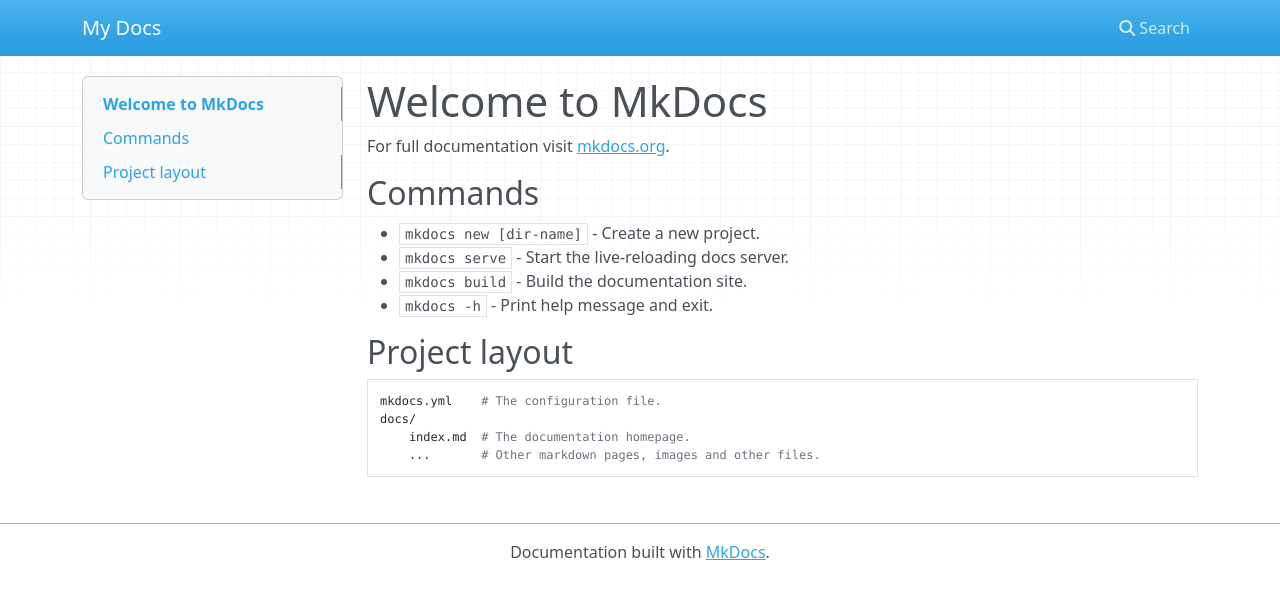
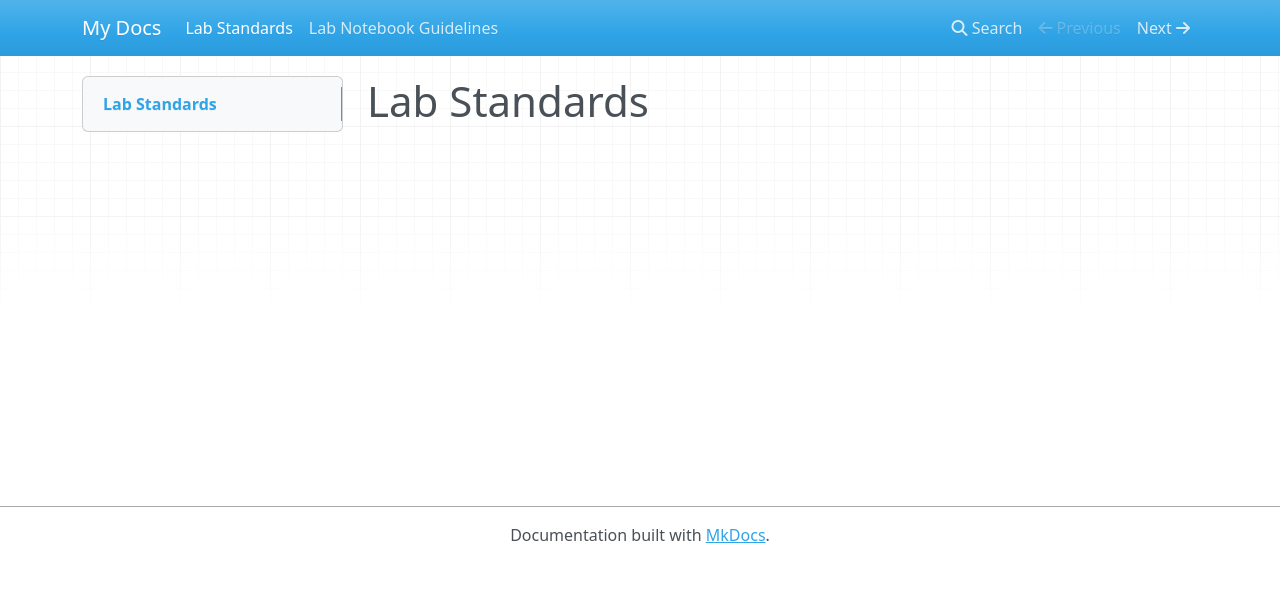
Before and after one commit to broadinstitute/carpenter-singh-lab-standards, an MkDocs documentation site: the page built from docs/index.md, in a window 1280 px wide. Shown: the top 599 px of the page. Built offline with MkDocs 1.6.1, drawn with Linux system fonts in a browser that asks for light colours; nearby versions of some CDN libraries.

Commit message:
lab notebook

```diff
--- a/docs/index.md
+++ b/docs/index.md
@@ -1,17 +1 @@
-# Welcome to MkDocs
-
-For full documentation visit [mkdocs.org](https://www.mkdocs.org).
-
-## Commands
-
-* `mkdocs new [dir-name]` - Create a new project.
-* `mkdocs serve` - Start the live-reloading docs server.
-* `mkdocs build` - Build the documentation site.
-* `mkdocs -h` - Print help message and exit.
-
-## Project layout
-
-    mkdocs.yml    # The configuration file.
-    docs/
-        index.md  # The documentation homepage.
-        ...       # Other markdown pages, images and other files.
+# Lab Standards
```
Also changed, not shown: docs/01-lab-notebook.md (added, +103 -0 lines).
